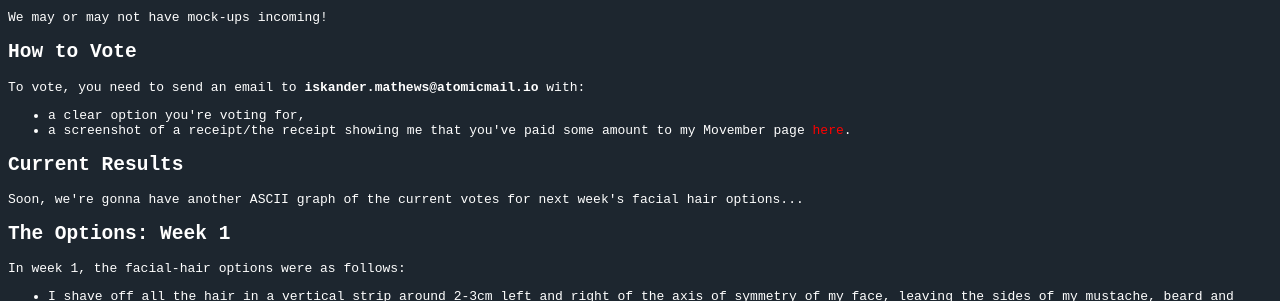
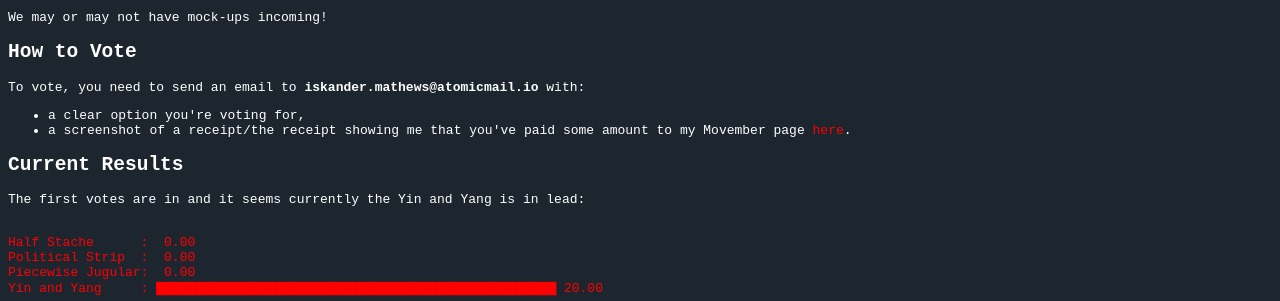
Before and after one commit to n-simplex/movember-2026, a plain HTML site: page index.html in a window 1280 px wide. Shown: the part 803-1104 px from the top of the page. Drawn offline with Linux system fonts and the light colour scheme.

Commit message:
Added first few votes for Week 2.

```diff
--- a/index.html
+++ b/index.html
@@ -86,7 +86,14 @@ We may or may not have mock-ups incoming!
 
 <h2>Current Results</h2>
 
-Soon, we're gonna have another ASCII graph of the current votes for next week's facial hair options...
+The first votes are in and it seems currently the Yin and Yang is in lead:
+
+<p class="graph">
+Half Stache      :  0.00
+Political Strip  :  0.00
+Piecewise Jugular:  0.00
+Yin and Yang     : ▇▇▇▇▇▇▇▇▇▇▇▇▇▇▇▇▇▇▇▇▇▇▇▇▇▇▇▇▇▇▇▇▇▇▇▇▇▇▇▇ 20.00
+</p>
 
 <h2>The Options: Week 1</h2>
 
```
